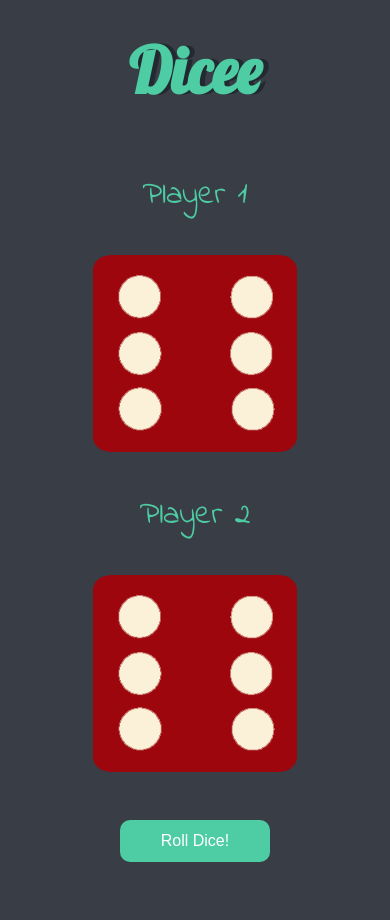
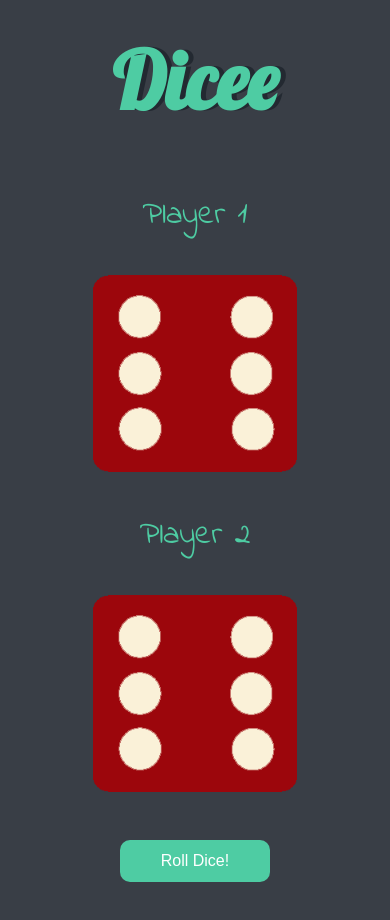
Before and after one commit to RichLlew182/Dice-Game, a plain HTML site: page index.html in a window 390 px wide. Drawn offline with Linux system fonts and the light colour scheme.

Commit message:
Update styles.css

```diff
--- a/styles.css
+++ b/styles.css
@@ -61,3 +61,11 @@ footer {
   }
 
 }
+
+@media (max-width: 1024px) {
+
+  h1 {
+    font-size: 5rem;
+  }
+
+}
```
